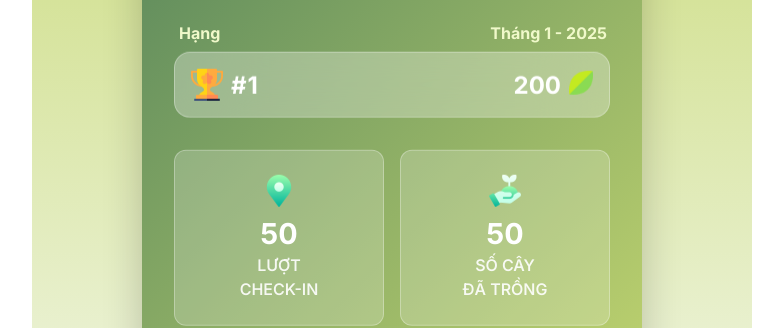
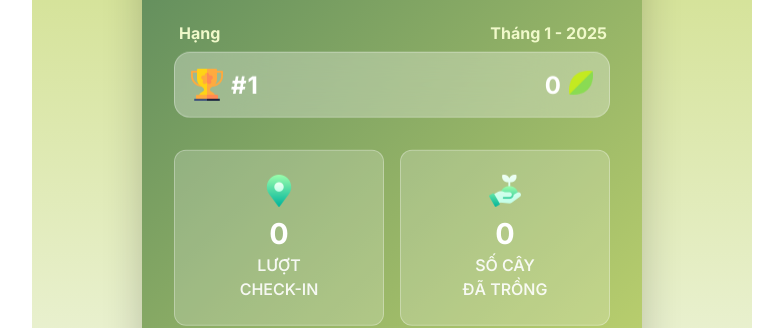
Before and after one commit to Van-Trangg/Project, a React (Vite) app in the folder frontend/: page /share in a window 1280 px wide. Shown: the part 367-695 px from the top of the page, without its empty margins (248-1031 px from the left). Built offline with nearby package versions, Linux system fonts and the light colour scheme; no server answers.

Commit message:
đổi từ || sang ??

```diff
--- a/frontend/src/pages/Share.jsx
+++ b/frontend/src/pages/Share.jsx
@@ -222,7 +222,7 @@ const Share = () => {
               <span className="brag-rank-text">{rankDisplay?.text || "#1"}</span>
             </div>
             <div className = 'right-comp'>
-              <span className="brag-rank-score">{userData?.monthly_points || 200}</span>
+              <span className="brag-rank-score">{userData?.monthly_points ?? 0}</span>
               <img className = 'ecopoint-share' src = '/src/public/ecopoint.png'></img>
             </div>
           </div>
@@ -231,12 +231,12 @@ const Share = () => {
           <div className="brag-other-stats">
             <div className="brag-stat-item">
               <img src="/src/public/pin.png" className="brag-stat-icon"></img>
-              <span className="brag-stat-value">{userData?.checkins || 50}</span>
+              <span className="brag-stat-value">{userData?.checkins ?? 0}</span>
               <span className="brag-stat-label">Lượt<br></br>Check-in</span>
             </div>
             <div className="brag-stat-item">
               <img src="/src/public/sprout.png" className="brag-stat-icon"></img>
-              <span className="brag-stat-value">{userData?.trees || 50}</span>
+              <span className="brag-stat-value">{userData?.trees ?? 0}</span>
               <span className="brag-stat-label">SỐ CÂY<br></br>ĐÃ TRỒNG</span>
             </div>
           </div>
```
